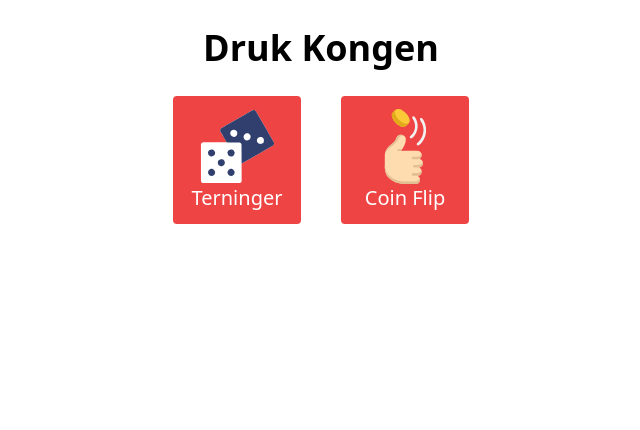
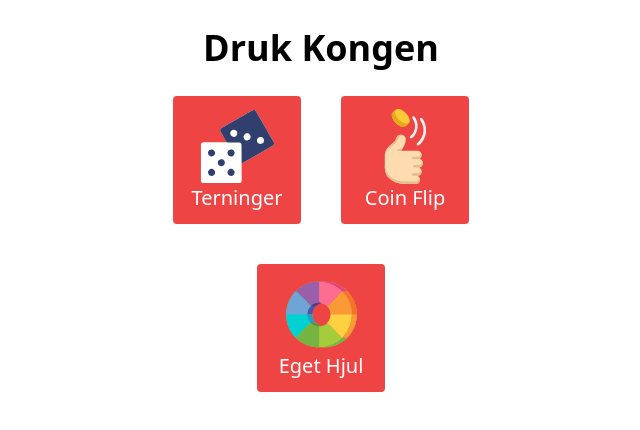
Before and after one commit to fredrikj31/drukkongen, a React (Vite) app: page / in a window 1280 px wide. Shown: the top 430 px of the page, without its empty margins (319-959 px from the left). Built offline with nearby package versions, Linux system fonts and the light colour scheme.

Commit message:
refactor(tabs): refactors game tabs into component and adds wheel tab

```diff
--- a/src/App.tsx
+++ b/src/App.tsx
@@ -1,6 +1,7 @@
-import { Link } from "react-router-dom";
+import { Tab } from "./components/Tab";
 import DiceIcon from "./assets/images/dice.svg";
 import CoinFlipIcon from "./assets/images/coinflip.svg";
+import WheelIcon from "./assets/images/wheel.svg";
 
 const App = () => {
   return (
@@ -10,18 +11,11 @@ const App = () => {
       </div>
       <div className="flex flex-col gap-10">
         <div className="flex flex-row justify-center gap-10">
-          <Link to={"/dices"} className="inline-block">
-            <div className="bg-red-500 rounded w-32 h-32 flex flex-col justify-center items-center">
-              <img src={DiceIcon} height={75} width={75} />
-              <span className="text-xl text-white">Terninger</span>
-            </div>
-          </Link>
-          <Link to={"/coinflip"} className="inline-block">
-            <div className="bg-red-500 rounded w-32 h-32 flex flex-col justify-center items-center">
-              <img src={CoinFlipIcon} height={75} width={75} />
-              <span className="text-xl text-white">Coin Flip</span>
-            </div>
-          </Link>
+          <Tab icon={DiceIcon} text="Terninger" url="/dices" />
+          <Tab icon={CoinFlipIcon} text="Coin Flip" url="/coinflip" />
+        </div>
+        <div className="flex flex-row justify-center gap-10">
+          <Tab icon={WheelIcon} text="Eget Hjul" url="/wheel" />
         </div>
       </div>
     </>
--- /dev/null
+++ b/src/components/Tab/index.tsx
@@ -0,0 +1,18 @@
+import { Link } from "react-router-dom";
+
+interface TabProps {
+  icon: string;
+  text: string;
+  url: string;
+}
+
+export const Tab = ({ icon, text, url }: TabProps) => {
+  return (
+    <Link to={url} className="inline-block">
+      <div className="bg-red-500 rounded w-32 h-32 flex flex-col justify-center items-center">
+        <img src={icon} height={75} width={75} />
+        <span className="text-xl text-white">{text}</span>
+      </div>
+    </Link>
+  );
+};
```
